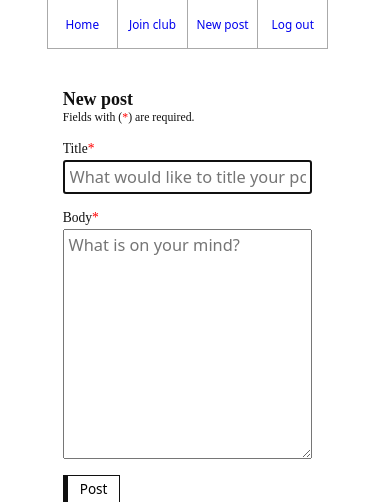
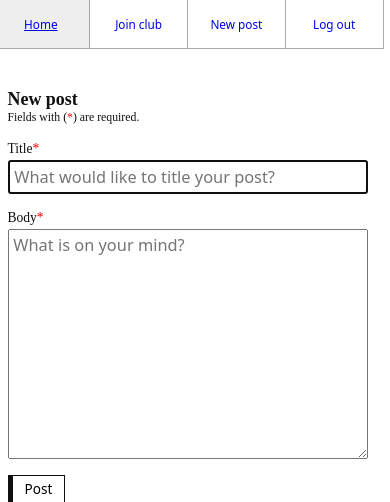
Before and after one commit to NirmalSubedi/odin-members-only, a Node server app: page /new_post in a window 390 px wide. Shown: the top 502 px of the page. Run offline with Node 20, Linux system fonts and the light colour scheme; the visitor is signed in with stand-in values (Sample User, id 1); some libraries are stand-ins or nearby versions.

Commit message:
style(css): pin nav to full width on small screen

```diff
--- a/public/style.css
+++ b/public/style.css
@@ -72,6 +72,7 @@ p {
 .nav {
   border: 1px solid #aaa;
   border-top: 0;
+  min-width: 100vw;
 }
 
 @media (width>=50rem) {
```
